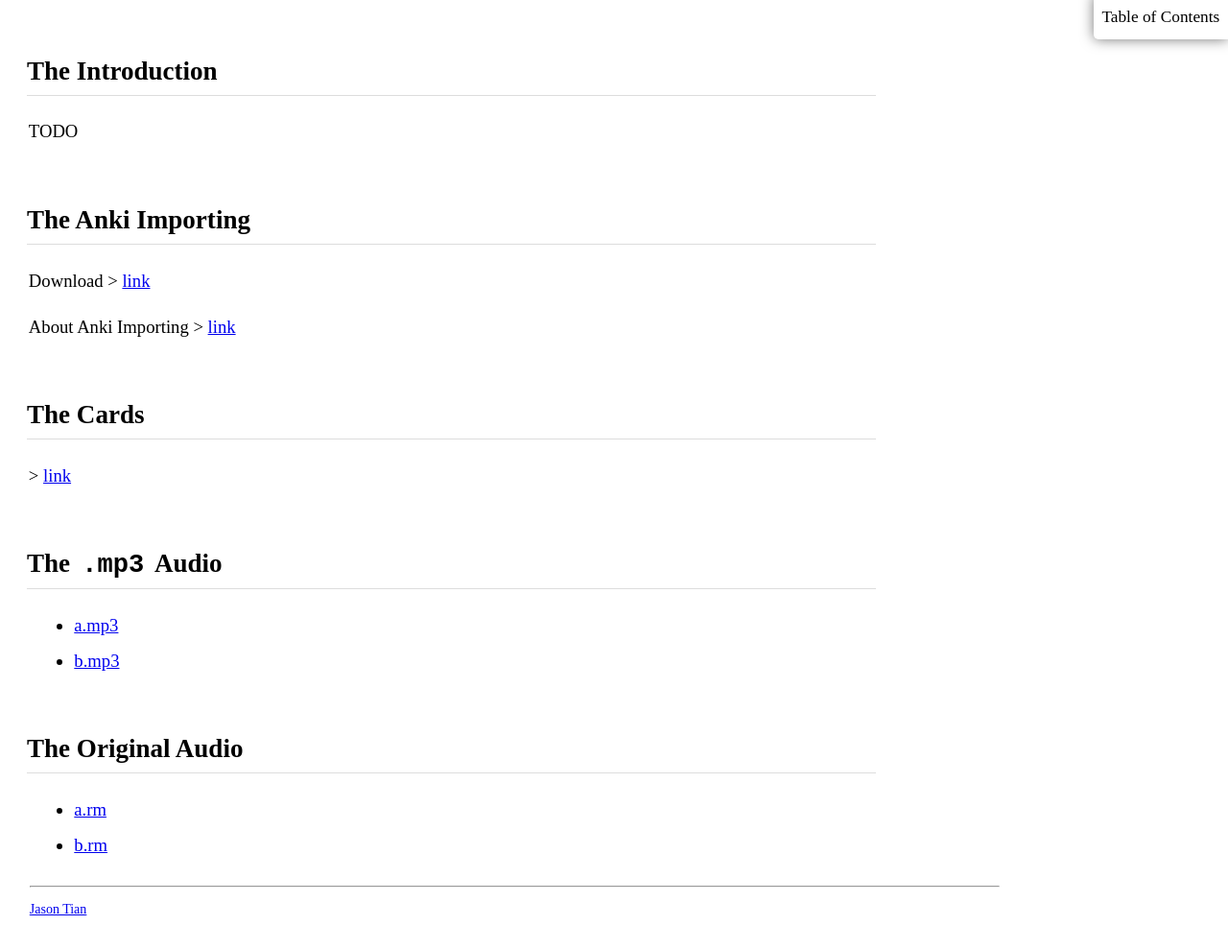
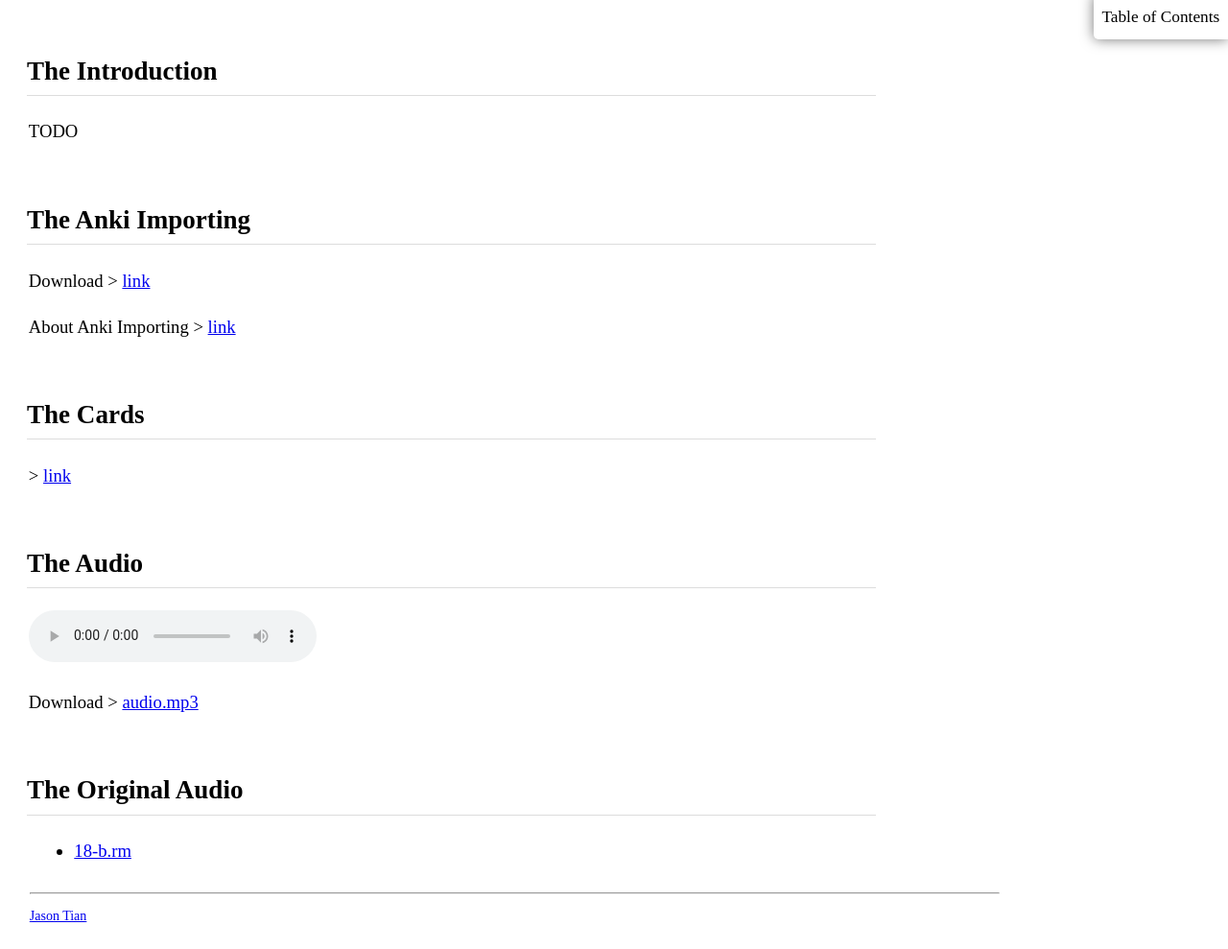
Before and after one commit to giveupenglishOrg/sse.lyce.info, a plain HTML site: page index.html in a window 1280 px wide. Shown: the part 110-1099 px from the top of the page at 96% size. Drawn offline with Linux system fonts and the light colour scheme; a web font is replaced by a local one.

Commit message:
updated the audio and links

```diff
--- a/index.html
+++ b/index.html
@@ -23,7 +23,7 @@
 <li><a href="#org5458238">The Introduction</a></li>
 <li><a href="#org13e6905">The Anki Importing</a></li>
 <li><a href="#orgc6516ff">The Cards</a></li>
-<li><a href="#orga67f427">The <code>.mp3</code> Audio</a></li>
+<li><a href="#org03faaa3">The Audio</a></li>
 <li><a href="#orga04c80d">The Original Audio</a></li>
 </ul>
 </div>
@@ -56,21 +56,24 @@ About Anki Importing &gt; <a href="https://docs.ankiweb.net/importing.html">link
 </p>
 </div>
 </div>
-<div id="outline-container-orga67f427" class="outline-2">
-<h2 id="orga67f427">The <code>.mp3</code> Audio</h2>
-<div class="outline-text-2" id="text-orga67f427">
-<ul class="org-ul">
-<li><a href="https://github.com/giveupenglishOrg/sse.lyce.info/blob/5fa56a212c31768e1bfe414037065d8315ebc962/18-a.mp3">a.mp3</a></li>
-<li><a href="https://github.com/giveupenglishOrg/sse.lyce.info/blob/5fa56a212c31768e1bfe414037065d8315ebc962/18-b.mp3">b.mp3</a></li>
-</ul>
+<div id="outline-container-org03faaa3" class="outline-2">
+<h2 id="org03faaa3">The Audio</h2>
+<div class="outline-text-2" id="text-org03faaa3">
+<audio controls>
+  <source src="./audio.mp3" type="audio/mpeg">
+  <source src="./audio.ogg" type="audio/ogg">
+  <p>Your browser doesn't support HTML5 audio. Here is a <a href="./audio.mp3">link to the audio</a> instead.</p>
+</audio>
+<p>
+Download &gt; <a href="https://github.com/giveupenglishOrg/sse.lyce.info/blob/071555d5370068bba34a7e5c806b2f9050ac4712/audio.mp3">audio.mp3</a>
+</p>
 </div>
 </div>
 <div id="outline-container-orga04c80d" class="outline-2">
 <h2 id="orga04c80d">The Original Audio</h2>
 <div class="outline-text-2" id="text-orga04c80d">
 <ul class="org-ul">
-<li><a href="https://github.com/giveupenglishOrg/sse.lyce.info/blob/06353ea260a2dc9d28b7ece507ab3bb715e4e9d3/18-a.rm">a.rm</a></li>
-<li><a href="https://github.com/giveupenglishOrg/sse.lyce.info/blob/06353ea260a2dc9d28b7ece507ab3bb715e4e9d3/18-b.rm">b.rm</a></li>
+<li><a href="https://github.com/giveupenglishOrg/sse.lyce.info/blob/06353ea260a2dc9d28b7ece507ab3bb715e4e9d3/18-b.rm">18-b.rm</a></li>
 </ul>
 </div>
 </div>
```
Also changed, not shown: 2 other files.
